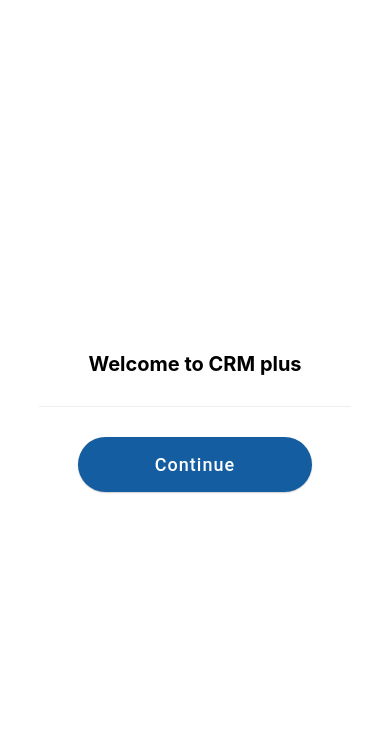
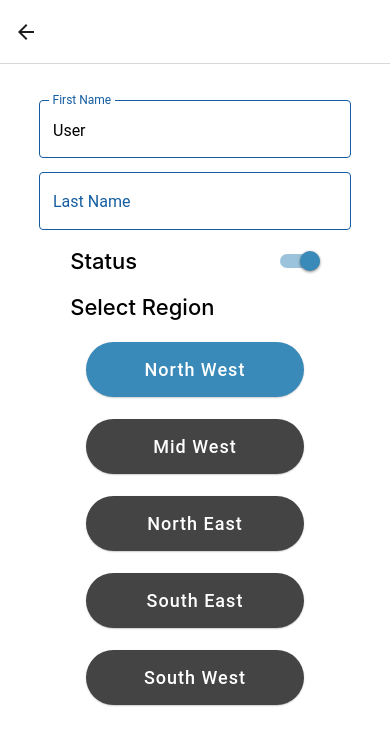
Before and after one commit to shubhamjindal30/crm-app, a React Native app: screen /EditUserScreen in a window 390 px wide. Shown: the top 744 px of the page. Built offline with nearby package versions, Linux system fonts and the light colour scheme; what expo-linking would draw is missing.

Commit message:
feat: add edit/create user screen

```diff
--- a/src/navigation/index.tsx
+++ b/src/navigation/index.tsx
@@ -8,6 +8,7 @@ import { createNativeStackNavigator } from '@react-navigation/native-stack';
 import { ColorSchemeName } from 'react-native';
 
 import {
+  EditUserScreen,
   ModalScreen,
   NotFoundScreen,
   RegionListScreen,
@@ -47,6 +48,11 @@ const RootNavigator = () => {
         component={UserDetailsScreen}
         options={{ headerShown: true, title: 'User Details' }}
       />
+      <Stack.Screen
+        name="EditUserScreen"
+        component={EditUserScreen}
+        options={{ headerShown: true, title: '' }}
+      />
       <Stack.Screen name="NotFound" component={NotFoundScreen} options={{ title: 'Oops!' }} />
       <Stack.Group screenOptions={{ presentation: 'modal' }}>
         <Stack.Screen name="Modal" component={ModalScreen} />
--- /dev/null
+++ b/src/screens/EditUserScreen.tsx
@@ -0,0 +1,134 @@
+import { useRef, useState } from 'react';
+import { Keyboard, StyleSheet } from 'react-native';
+import { Switch } from 'react-native-paper';
+
+import { Theme } from '../constants';
+import { RootStackScreenProps } from '../types';
+import { ScrollView, Input, View, Button, Text } from '../components';
+
+const REGION_LIST = [
+  {
+    id: '1',
+    name: 'North West'
+  },
+  {
+    id: '2',
+    name: 'Mid West'
+  },
+  {
+    id: '3',
+    name: 'North East'
+  },
+  {
+    id: '4',
+    name: 'South East'
+  },
+  {
+    id: '5',
+    name: 'South West'
+  }
+];
+
+const USER = {
+  id: '1',
+  firstName: 'User',
+  lastName: `1`,
+  region: {
+    id: '1',
+    name: 'North West'
+  },
+  isActive: true
+};
+
+const EditUserScreen = ({}: RootStackScreenProps<'EditUserScreen'>) => {
+  const [firstName, setFirstName] = useState(USER.firstName);
+  const [lastName, setLastName] = useState('');
+  const [status, setStatus] = useState(USER.isActive);
+  const [selectedRegion, setSelectedRegion] = useState(USER.region.id);
+
+  const [fnamError, setFnameError] = useState('');
+  const [lnamError, setLnameError] = useState('');
+
+  const fnameRef = useRef<HTMLInputElement>();
+  const lnameRef = useRef<HTMLInputElement>();
+
+  const handleFirstNameChange = (fname: string) => setFirstName(fname);
+  const handleLastNameChange = (lname: string) => setLastName(lname);
+  const handleStatusChange = () => setStatus(!status);
+
+  return (
+    <ScrollView contentContainerStyle={styles.container}>
+      <Input
+        ref={fnameRef}
+        label="First Name"
+        value={firstName}
+        returnKeyType="next"
+        autoCapitalize="words"
+        autoComplete={false}
+        onChange={() => setFnameError('')}
+        onChangeText={handleFirstNameChange}
+        errorMsg={fnamError}
+        onSubmitEditing={() => lnameRef.current?.focus()}
+      />
+      <Input
+        ref={lnameRef}
+        label="Last Name"
+        value={lastName}
+        autoCapitalize="words"
+        autoComplete={false}
+        onChange={() => setLnameError('')}
+        onChangeText={handleLastNameChange}
+        errorMsg={lnamError}
+        onSubmitEditing={() => Keyboard.dismiss()}
+      />
+      <View style={styles.statusView}>
+        <Text style={styles.headings}>Status</Text>
+        <Switch color={Theme.colors.secondary} value={status} onValueChange={handleStatusChange} />
+      </View>
+      <Text style={[styles.headings, styles.regionHeadline]}>Select Region</Text>
+      {REGION_LIST.map((region, index) => (
+        <Button
+          style={styles.regionBtn}
+          key={`${region.id}-${index}`}
+          mode="contained"
+          color={selectedRegion === region.id ? Theme.colors.secondary : Theme.colors.darkGrey}
+          onPress={() => setSelectedRegion(region.id)}
+        >
+          {region.name}
+        </Button>
+      ))}
+    </ScrollView>
+  );
+};
+
+export default EditUserScreen;
+
+const styles = StyleSheet.create({
+  container: {
+    alignItems: 'center',
+    paddingBottom: 60,
+    paddingTop: 30,
+    paddingLeft: '10%',
+    paddingRight: '10%'
+  },
+  statusView: {
+    flexDirection: 'row',
+    alignItems: 'center',
+    justifyContent: 'space-between',
+    width: '80%',
+    marginTop: 10
+  },
+  headings: {
+    fontSize: 22,
+    fontWeight: '500'
+  },
+  regionHeadline: {
+    alignSelf: 'flex-start',
+    marginLeft: '10%',
+    marginTop: 20
+  },
+  regionBtn: {
+    width: '70%',
+    marginTop: 22
+  }
+});
--- a/src/screens/UserDetailsScreen.tsx
+++ b/src/screens/UserDetailsScreen.tsx
@@ -1,6 +1,6 @@
 import { StyleSheet } from 'react-native';
 
-import { ScrollView, Text } from '../components';
+import { Button, ScrollView, Text } from '../components';
 import { RootStackScreenProps } from '../types';
 
 const USER = {
@@ -14,13 +14,16 @@ const USER = {
   isActive: true
 };
 
-const UserDetailsScreen = ({}: RootStackScreenProps<'UserDetailsScreen'>) => {
+const UserDetailsScreen = ({ navigation }: RootStackScreenProps<'UserDetailsScreen'>) => {
   return (
     <ScrollView contentContainerStyle={styles.container}>
       <Text>First Name: {USER.firstName}</Text>
       <Text>Last Name: {USER.lastName}</Text>
       <Text>Region: {USER.region.name}</Text>
       <Text>Status: {USER.isActive ? 'Active' : 'Inactive'}</Text>
+      <Button mode="contained" onPress={() => navigation.navigate('EditUserScreen', { userId: USER.id })}>
+        Edit User
+      </Button>
     </ScrollView>
   );
 };
@@ -32,5 +35,5 @@ const styles = StyleSheet.create({
     alignItems: 'center',
     paddingBottom: 60,
     paddingTop: 30
-  },
+  }
 });
--- a/src/screens/index.ts
+++ b/src/screens/index.ts
@@ -1,3 +1,4 @@
+import EditUserScreen from '../screens/EditUserScreen';
 import ModalScreen from '../screens/ModalScreen';
 import NotFoundScreen from '../screens/NotFoundScreen';
 import RegionListScreen from '../screens/RegionListScreen';
@@ -5,4 +6,12 @@ import UserDetailsScreen from '../screens/UserDetailsScreen';
 import UserListScreen from '../screens/UserListScreen';
 import WelcomeScreen from '../screens/WelcomeScreen';
 
-export { ModalScreen, NotFoundScreen, RegionListScreen, UserDetailsScreen, UserListScreen, WelcomeScreen };
+export {
+  EditUserScreen,
+  ModalScreen,
+  NotFoundScreen,
+  RegionListScreen,
+  UserDetailsScreen,
+  UserListScreen,
+  WelcomeScreen
+};
--- a/src/types.tsx
+++ b/src/types.tsx
@@ -16,6 +16,7 @@ export type RootStackParamList = {
   RegionListScreen: undefined;
   UserListScreen: { regionId?: string } | undefined;
   UserDetailsScreen: { userId?: string } | undefined;
+  EditUserScreen: { userId?: string } | undefined;
   Modal: undefined;
   NotFound: undefined;
 };
```
